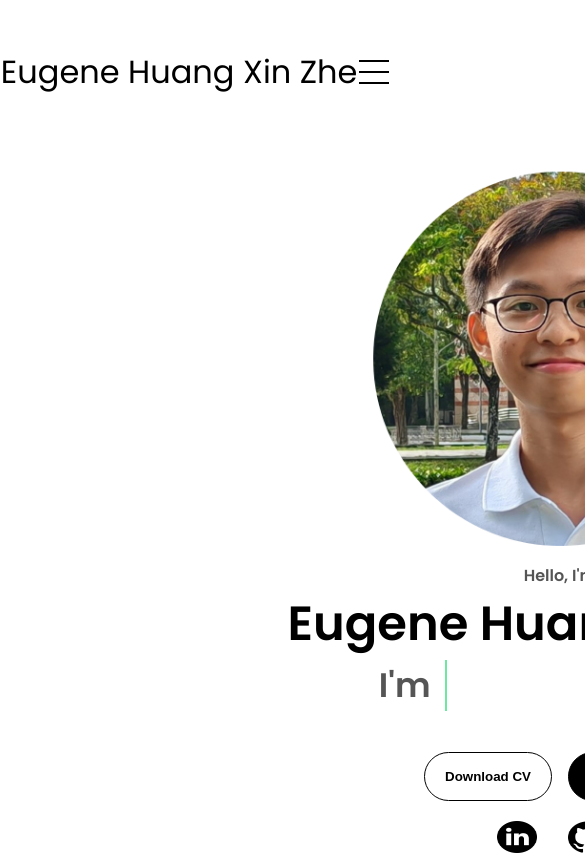
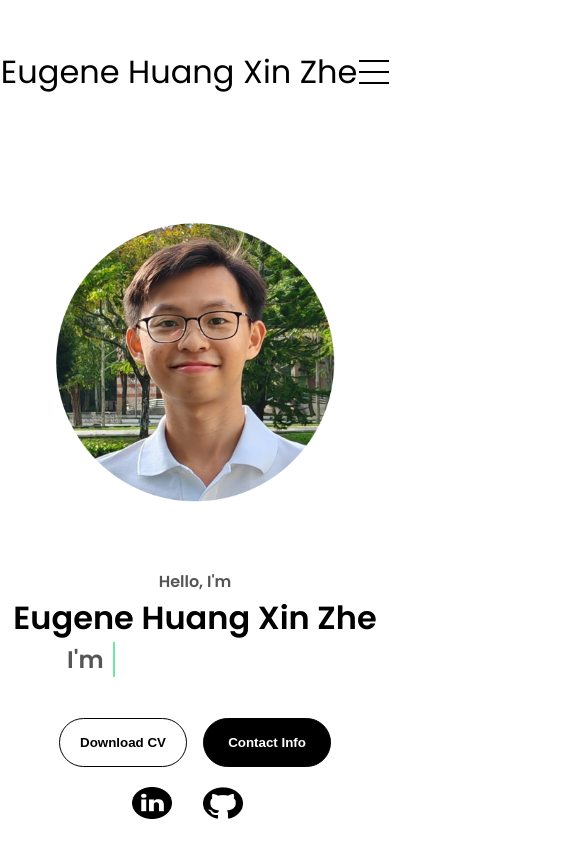
Before and after one commit to HappyWizard/Portfolio, a plain HTML site: page index.html in a window 390 px wide. Shown: the top 856 px of the page, 585 px wide, since content can reach past the window. Drawn offline with Linux system fonts and the light colour scheme.

Commit message:
updated responsive feature

```diff
--- a/mediaqueries.css
+++ b/mediaqueries.css
@@ -7,3 +7,18 @@
         display:flex;
     }
 }
+@media (max-width: 600px) {
+  .animated-text {
+    font-size: 1.5rem;
+  }
+  .title {
+    font-size: 2rem;
+  }
+  .section-pic-container{
+    height: 300px;
+    width: 300px;
+  }
+  #profile {
+    margin: 0 auto;
+  }
+}
--- a/style.css
+++ b/style.css
@@ -165,29 +165,27 @@ section{
     /* gap:5rem; */
     height:80vh;
     padding-top:5%;
+    /* margin: auto auto; */
 }
 
 .section-pic-container{
     display: flex;
     height:400px;
     width:400px;
-    margin:0 0;
-    padding: 0 0;
     align-self: center;
     text-align: center;
     justify-content: center;
+    flex: 1;
+    margin: 0 auto;
 }
 
 .section-text{
     align-self: center;
     text-align: center;
     justify-content: center;
-
 }
-
 .section-text p{
     font-weight:600;
-
 }
 .section-text-p1{
     text-align: center;
@@ -206,7 +204,6 @@ section{
     justify-content: center;
     margin-top:1rem;
     gap:1rem;
-
 }
 
 /* Icons */
@@ -251,17 +248,18 @@ section{
     gap:1rem;
 }
 
-
-
 .animated-text{
-    font-size: 34px;
+    font-size: 1.8rem;
+    /* font-size: 34px; */
     font-weight: 600;
-    min-width: 800px;
+    max-width: 800px;
     display: flex;
     align-items: center;
     justify-content: center;
-    margin-left:0px;
-    margin-right:0px;
+    /* margin-left:0px;
+    margin-right:0px; */
+    margin: 0 auto;
+    white-space: nowrap;
 }
 
 .animated-text span{
@@ -307,7 +305,6 @@ section{
     81%,100%{
         content: "an Electrical and Electronic Engineer!";
     }
-
 }
 
 @keyframes typing {
@@ -378,17 +375,15 @@ section{
   align-items: center;
   flex-wrap: wrap;
   padding: 0 0;
-  margin-right:10px;
+  /* margin-right:10px; */
 
-}
-.section-pic-container {
-  flex: 1;
-  text-align: center;
-  width: 125px;
-  padding: 0 0;
 }
 
 .section-pic-container img {
+  /* object-fit: contain; */
+  width: 100%;
+  height: auto;
+  border-radius: 50%; /* optional for round image */
   object-fit: contain;
 }
 
@@ -414,20 +409,16 @@ section{
     align-items: center;
     text-align: center;
   }
-
   .section-text {
     text-align: center;
   }
-
 }
 
 #about{
     height: 46px;
-
 }
 #experience{
     height: 46px;
-
 }
 #projects .text {
     font-size: 1.1rem;
```
